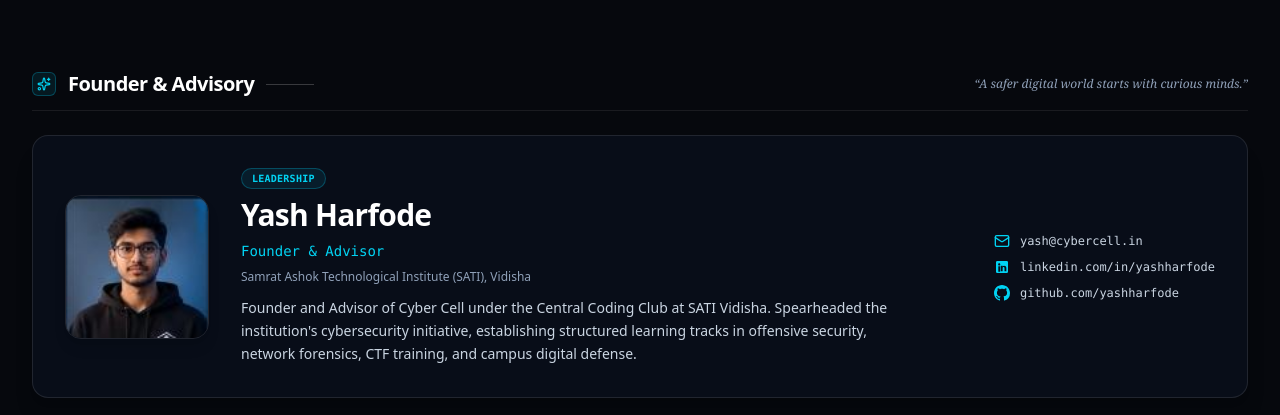
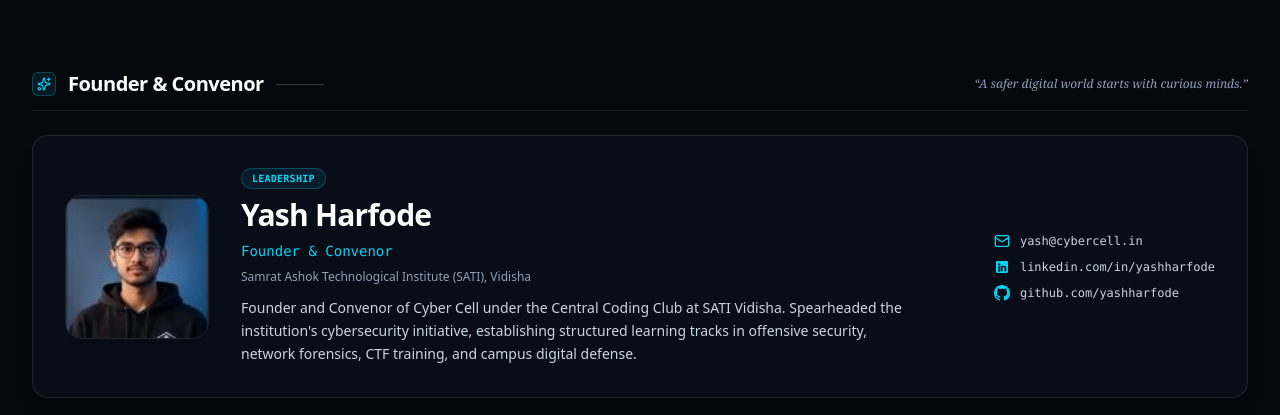
Before and after one commit to cybercellsati/Cyber-Cell, a Next.js app: page /team in a window 1280 px wide. Shown: the part 456-871 px from the top of the page. Built offline with nearby package versions, Linux system fonts and the light colour scheme; no server answers.

Commit message:
chore: replace Advisor with Convenor for Founder role and section

```diff
--- a/app/team/page.tsx
+++ b/app/team/page.tsx
@@ -125,7 +125,7 @@ export default function TeamPage() {
           </div>
 
           {/* ========================================================================= */}
-          {/* Section 1: Founder & Advisory */}
+          {/* Section 1: Founder & Convenor */}
           {/* ========================================================================= */}
           <div className="space-y-6">
             <div className="flex flex-col sm:flex-row sm:items-center justify-between gap-2 border-b border-white/[0.08] pb-3">
@@ -134,7 +134,7 @@ export default function TeamPage() {
                   <Sparkles className="w-3.5 h-3.5" />
                 </div>
                 <h2 className="text-lg sm:text-xl font-bold text-white tracking-tight">
-                  Founder & Advisory
+                  Founder & Convenor
                 </h2>
                 <div className="hidden sm:block w-12 h-[1px] bg-white/20" />
               </div>
--- a/components/TerminalDemo.tsx
+++ b/components/TerminalDemo.tsx
@@ -90,7 +90,7 @@ export default function TerminalDemo() {
         newLines.push({
           type: "output",
           content:
-            "[LEADERSHIP & TEAM]:\n- Yash Harfode (Founder & Advisor)\n- Faculty Guidance: CSE Dept, SATI Vidisha\n- Executive & Domain Leads: Under Central Coding Club\nVisit /team for the complete organizational structure."
+            "[LEADERSHIP & TEAM]:\n- Yash Harfode (Founder & Convenor)\n- Faculty Guidance: CSE Dept, SATI Vidisha\n- Executive & Domain Leads: Under Central Coding Club\nVisit /team for the complete organizational structure."
         });
         break;
 
--- a/data/team.ts
+++ b/data/team.ts
@@ -21,9 +21,9 @@ export const teamData = {
   founder: {
     name: "Yash Harfode",
     tag: "LEADERSHIP",
-    role: "Founder & Advisor",
+    role: "Founder & Convenor",
     department: "Samrat Ashok Technological Institute (SATI), Vidisha",
-    bio: "Founder and Advisor of Cyber Cell under the Central Coding Club at SATI Vidisha. Spearheaded the institution's cybersecurity initiative, establishing structured learning tracks in offensive security, network forensics, CTF training, and campus digital defense.",
+    bio: "Founder and Convenor of Cyber Cell under the Central Coding Club at SATI Vidisha. Spearheaded the institution's cybersecurity initiative, establishing structured learning tracks in offensive security, network forensics, CTF training, and campus digital defense.",
     image: "/images/team/yash-harfode.jpg",
     email: "yash@cybercell.in",
     linkedin: "https://linkedin.com/in/yashharfode",
```
